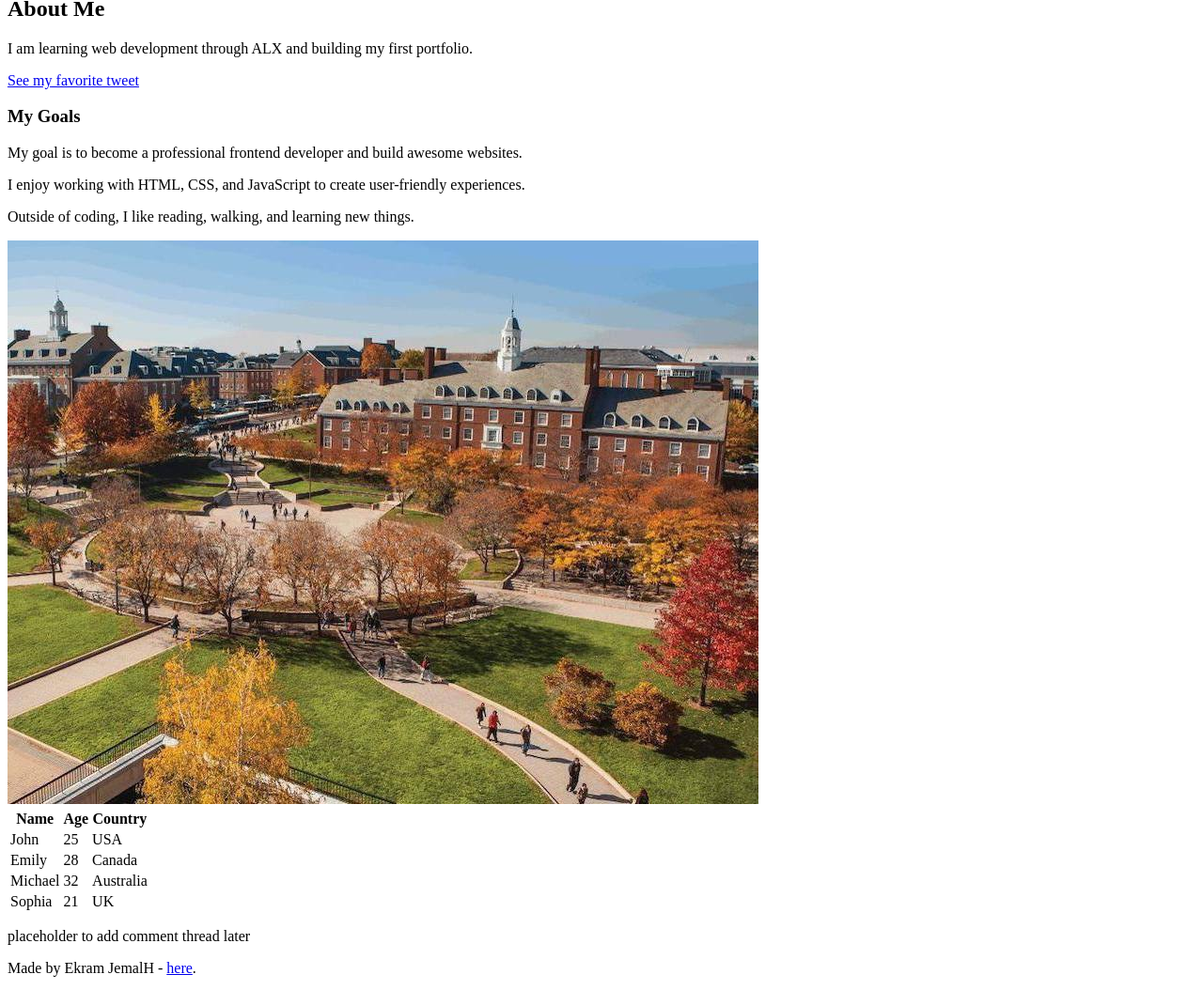
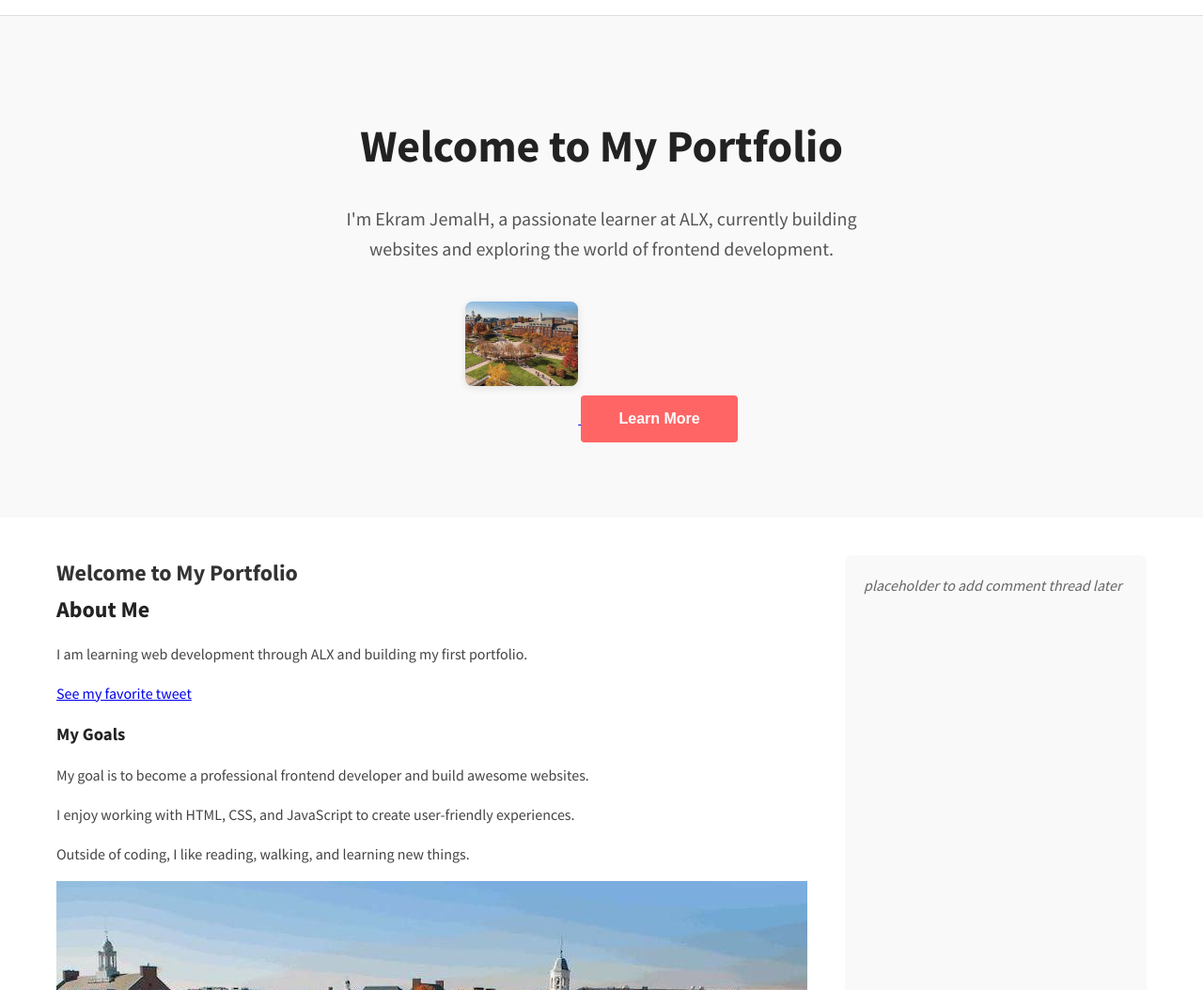
Before and after one commit to EkramJemalH/alx_html_css, a plain HTML site: page css_advanced/index.html in a window 1280 px wide. Shown: the part 178-1232 px from the top of the page at 94% size. Drawn offline with Linux system fonts and the light colour scheme.

Commit message:
add a styles.css file

```diff
--- a/css_advanced/index.html
+++ b/css_advanced/index.html
@@ -20,6 +20,18 @@
         <li><a href="#">Contact</a></li>
       </ul>
     </header>
+    <section class="hero">
+      <h1>Welcome to My Portfolio</h1>
+      <p>
+        I'm Ekram JemalH, a passionate learner at ALX, currently building
+        websites and exploring the world of frontend development.
+      </p>
+      <a href="https://www.alxafrica.com" target="_blank">
+        <img src="images/logo.jpg" alt="ALX Logo" />
+      </a>
+      <button>Learn More</button>
+    </section>
+
     <main>
       <article>
         <h1>Welcome to My Portfolio</h1>
--- a/css_advanced/styles.css
+++ b/css_advanced/styles.css
@@ -0,0 +1,178 @@
+@import url("https://fonts.googleapis.com/css2?family=Source+Sans+Pro:wght@400;700&display=swap");
+
+* {
+  margin: 0;
+  padding: 0;
+  box-sizing: border-box;
+}
+
+body {
+  font-family: "Source Sans Pro", sans-serif;
+  background-color: #fff;
+  color: #333;
+  line-height: 1.6;
+}
+
+header {
+  background-color: #fff;
+  border-bottom: 1px solid #ddd;
+  padding: 20px 60px;
+}
+
+header nav ul {
+  list-style: none;
+  display: flex;
+  align-items: center;
+  gap: 40px;
+}
+
+header nav ul li {
+  font-weight: 600;
+}
+
+header nav ul li a {
+  text-decoration: none;
+  color: #333;
+  transition: color 0.3s ease;
+}
+
+header nav ul li a:hover {
+  color: #ff6565;
+}
+
+.logo {
+  font-size: 32px;
+  font-weight: 700;
+  color: #ff6565;
+  cursor: default;
+}
+
+section.hero {
+  background-color: #f9f9f9;
+  text-align: center;
+  padding: 100px 20px 80px;
+}
+
+section.hero h1 {
+  font-size: 3rem; /* 48px */
+  margin-bottom: 24px;
+  color: #222;
+}
+
+section.hero p {
+  font-size: 1.25rem;
+  max-width: 600px;
+  margin: 0 auto 40px;
+  color: #555;
+}
+
+section.hero img {
+  width: 120px;
+  height: auto;
+  margin-bottom: 40px;
+  border-radius: 8px;
+  box-shadow: 0 2px 8px rgba(0, 0, 0, 0.1);
+}
+
+section.hero button {
+  background-color: #ff6565;
+  color: #fff;
+  border: none;
+  padding: 16px 40px;
+  font-size: 1rem;
+  font-weight: 700;
+  border-radius: 4px;
+  cursor: pointer;
+  transition: background-color 0.3s ease;
+}
+
+section.hero button:hover {
+  background-color: #e14c4c;
+}
+
+main {
+  display: flex;
+  gap: 40px;
+  padding: 40px 60px;
+}
+
+article {
+  flex: 2;
+}
+
+article h2,
+article h3 {
+  margin-bottom: 16px;
+  color: #222;
+}
+
+article p {
+  margin-bottom: 16px;
+  color: #444;
+  font-size: 1rem;
+}
+
+table {
+  width: 100%;
+  border-collapse: collapse;
+  margin-top: 24px;
+}
+
+table th,
+table td {
+  border: 1px solid #ddd;
+  padding: 12px 16px;
+  text-align: left;
+}
+
+table th {
+  background-color: #f2f2f2;
+  font-weight: 700;
+}
+
+aside {
+  flex: 1;
+  background-color: #f9f9f9;
+  padding: 20px;
+  border-radius: 8px;
+  font-style: italic;
+  color: #666;
+}
+
+footer {
+  text-align: center;
+  padding: 20px 0;
+  border-top: 1px solid #ddd;
+  font-size: 0.9rem;
+  color: #666;
+}
+
+footer a {
+  color: #ff6565;
+  text-decoration: none;
+}
+
+footer a:hover {
+  text-decoration: underline;
+}
+
+@media (max-width: 768px) {
+  main {
+    flex-direction: column;
+    padding: 20px;
+  }
+
+  article,
+  aside {
+    flex: none;
+    width: 100%;
+  }
+
+  section.hero h1 {
+    font-size: 2.25rem;
+  }
+
+  section.hero p {
+    font-size: 1.125rem;
+  }
+}
```
